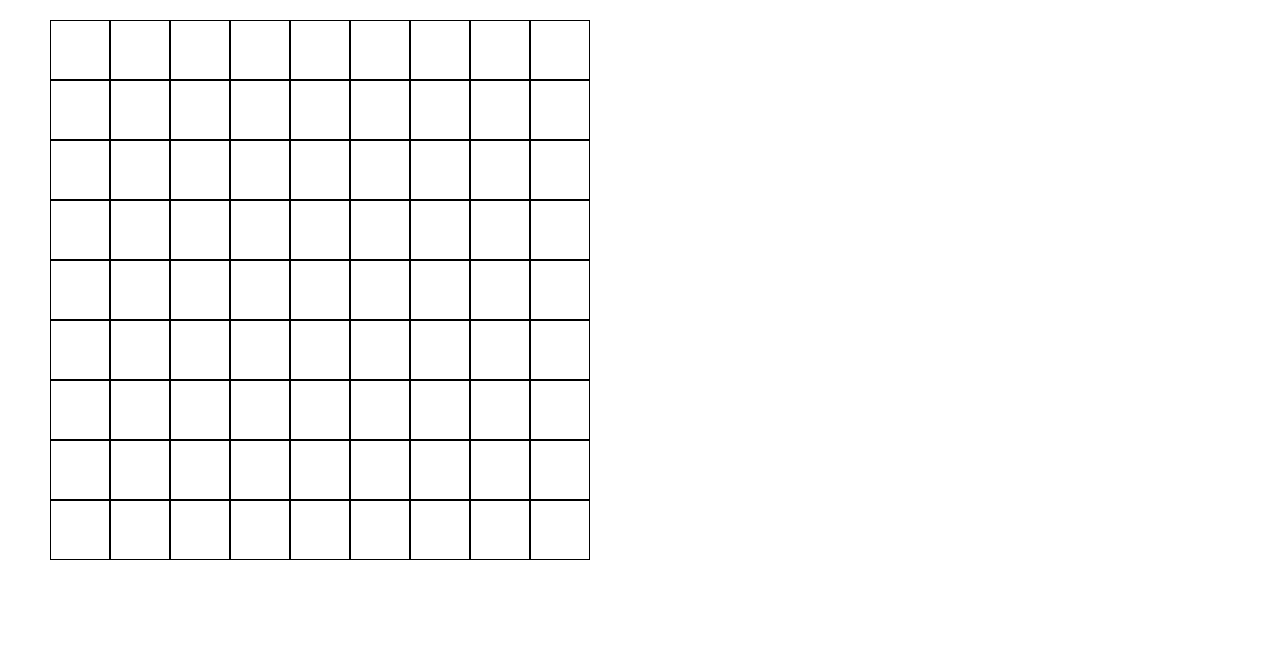
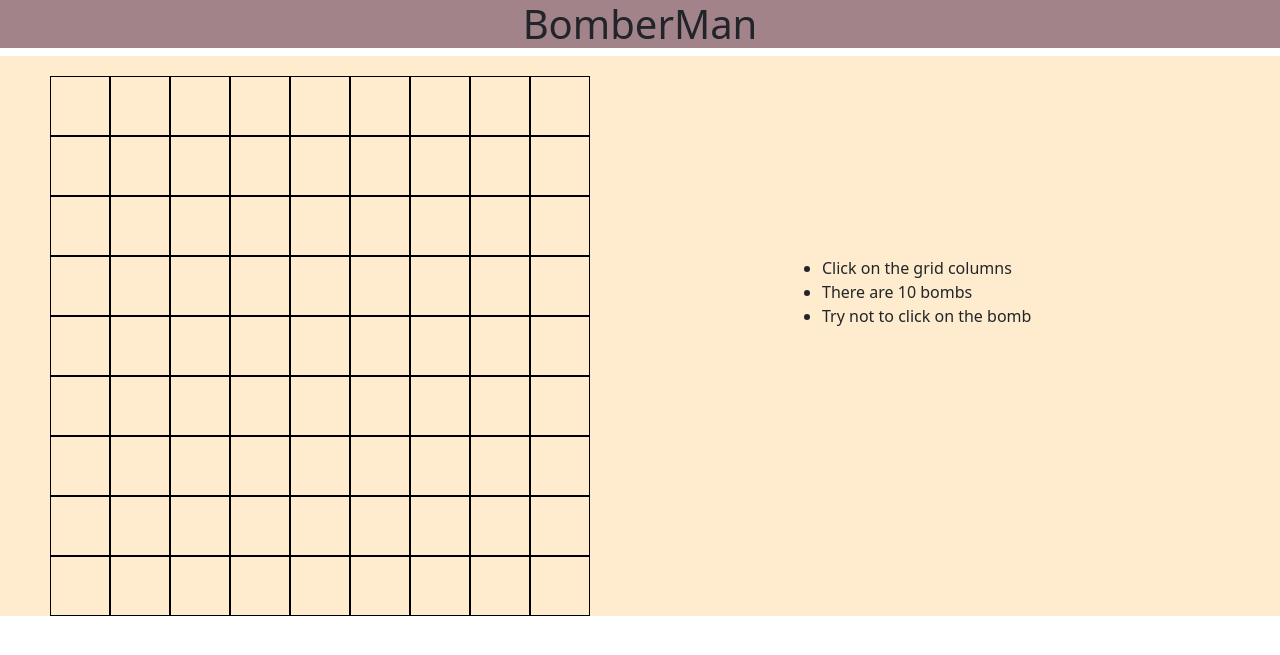
Before and after one commit to Ashwini7Soni/Bomberman, a PHP site: page / in a window 1280 px wide. Shown: the top 655 px of the page. Run offline with PHP 8.4, Linux system fonts and the light colour scheme.

Commit message:
Second Commit

```diff
--- a/index.html
+++ b/index.html
@@ -7,12 +7,21 @@
         <link rel="stylesheet" href="style.css">
         <link rel="icon" type="image/x-icon" href="bomb-title-icon.png">
     </head>
+    <header>
+        <center><h1 style="background-color: rgb(163, 131, 138);">BomberMan</h1></center>
+
+    </header>
     <body>
         <div class="main-content">
             <div id="app">
 
             </div>
             <div class = "content2">
+                <ul>
+                    <li>Click on the grid columns</li>
+                    <li>There are 10 bombs</li>
+                    <li>Try not to click on the bomb</li>
+                </ul>
                 <h1><div id="gamePoints"></div></h1>
                 <h1><div id = "game-over"></div></h1>
                 <h1><button id = "restart-game" class = "btn btn-success" onclick="restartGame()">Restart Game</button></h1>
--- a/style.css
+++ b/style.css
@@ -1,6 +1,7 @@
 .main-content {
   display: flex;
   flex-direction: row;
+  background-color: blanchedalmond;
 }
 
 .content2 {
```
